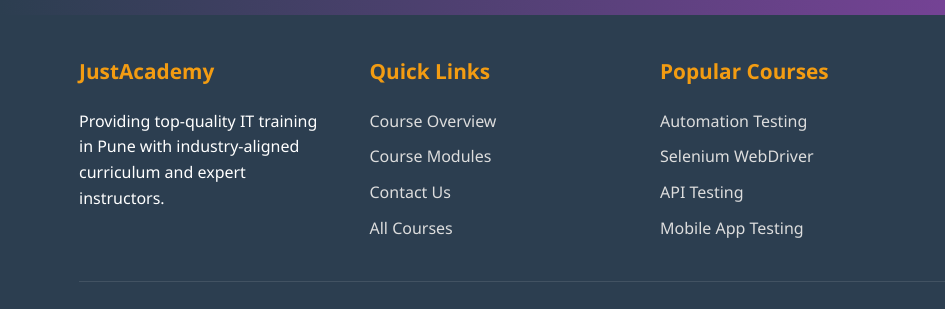
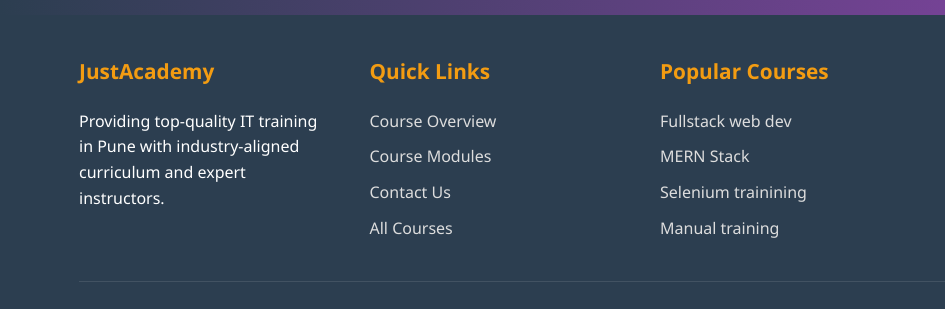
Before and after one commit to justacademy0/top-performance-testing-pune-justacademy, a plain HTML site: page index.html in a window 1280 px wide. Shown: the part 3169-3478 px from the top of the page, 0-945 px from the left. Drawn offline with Linux system fonts and the light colour scheme.

Commit message:
Update index.html

```diff
--- a/index.html
+++ b/index.html
@@ -807,10 +807,10 @@
                 <div class="footer-col">
                     <h4>Popular Courses</h4>
                     <ul class="footer-links">
-                        <li><a href="#">Automation Testing</a></li>
-                        <li><a href="#">Selenium WebDriver</a></li>
-                        <li><a href="#">API Testing</a></li>
-                        <li><a href="#">Mobile App Testing</a></li>
+                        <li><a href="https://www.justacademy.co/program-detail/full-stack-web-development">Fullstack web dev</a></li>
+                        <li><a href="https://www.justacademy.co/program-detail/mern-stack-development">MERN Stack</a></li>
+                        <li><a href="https://www.justacademy.co/course-detail/selenium-training">Selenium trainining</a></li>
+                        <li><a href="https://www.justacademy.co/course-detail/manual-training">Manual training</a></li>
                     </ul>
                 </div>
 
```
